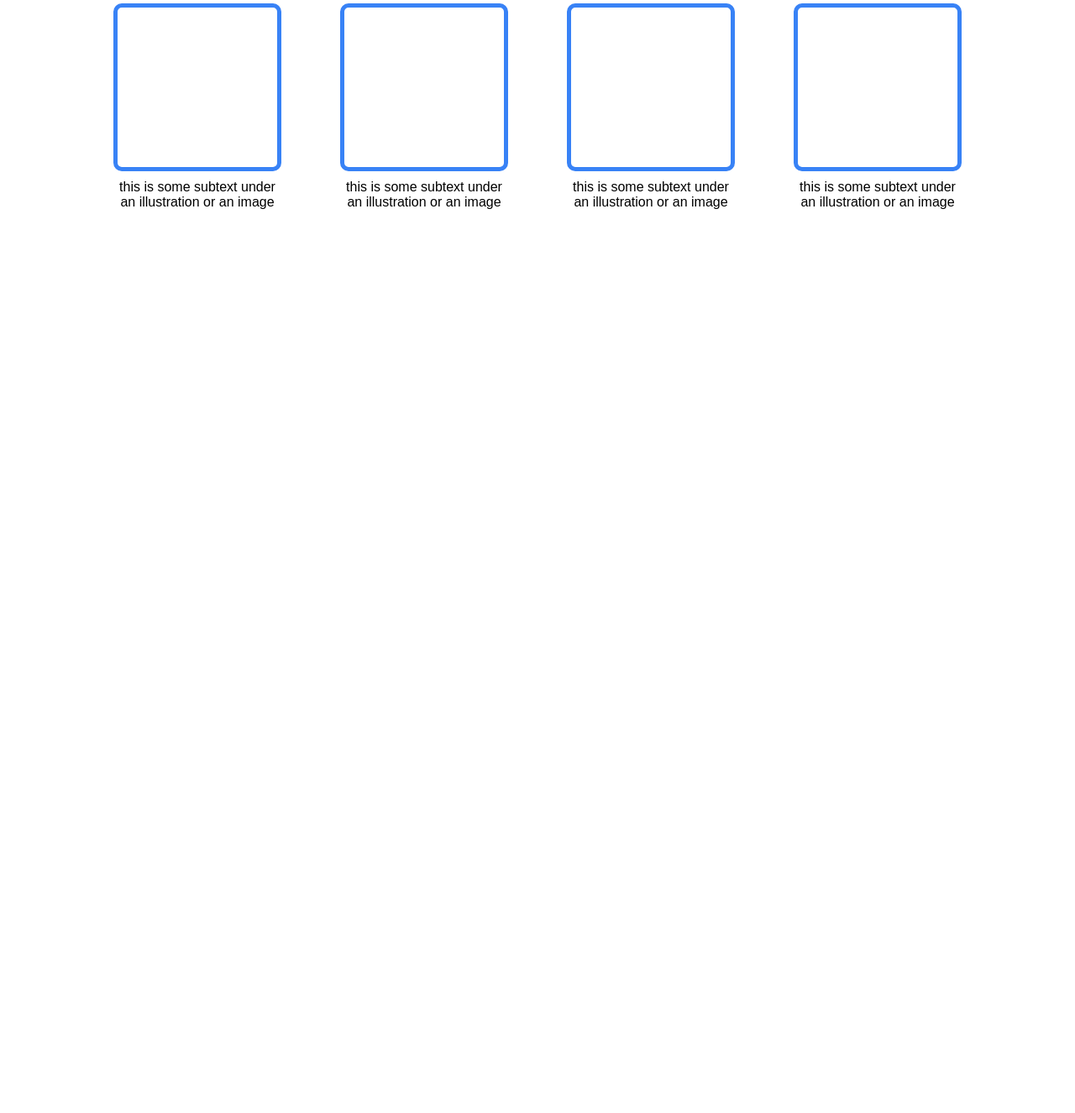
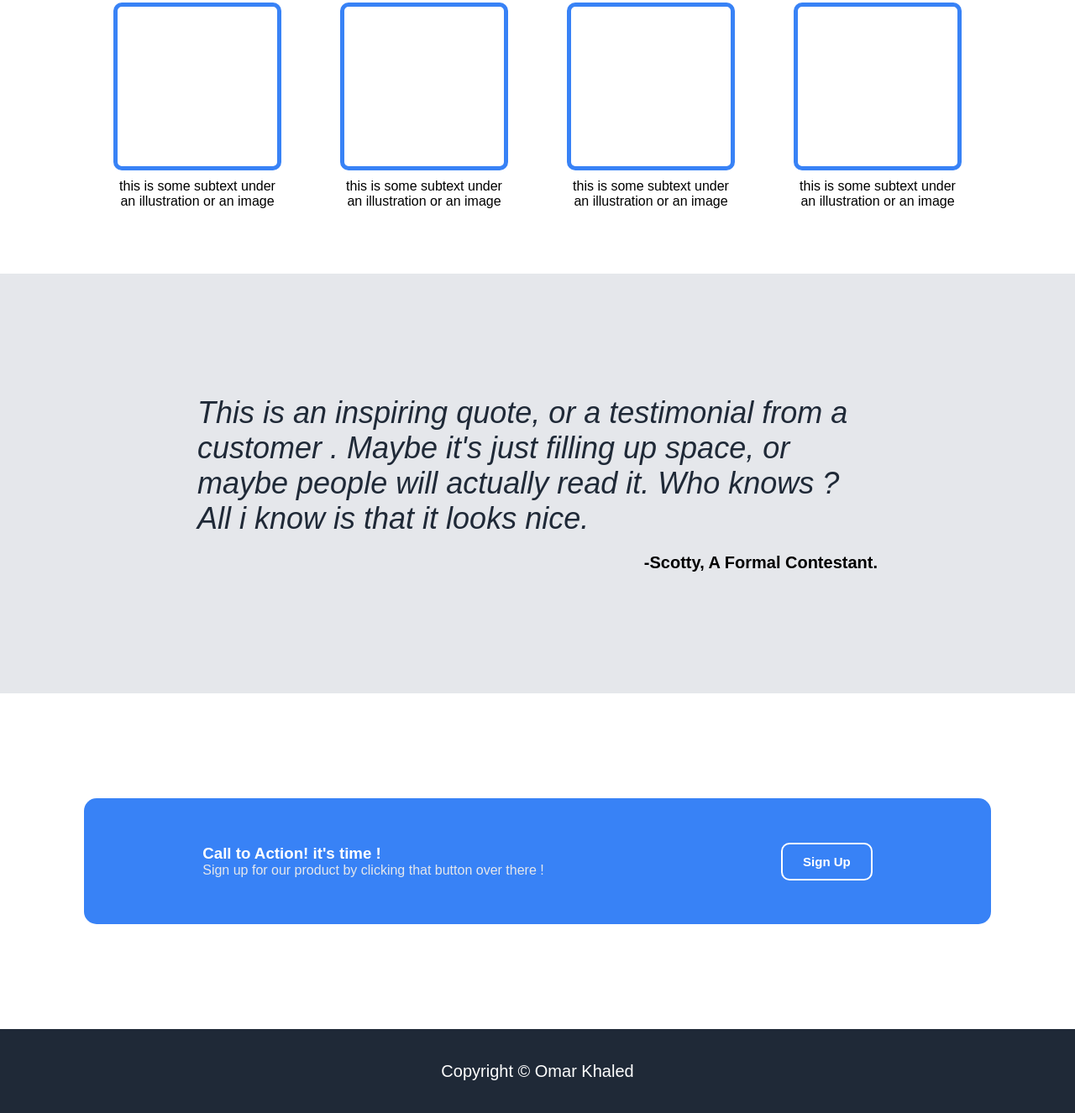
Before and after one commit to Omarkhaledkamal/landing_page, a plain HTML site: page index.html in a window 1280 px wide. Shown: the part 742-2068 px from the top of the page at 84% size. Before the commit the page ends 1068 px from the top, so only its background shows below. Drawn offline with Linux system fonts and the light colour scheme.

Commit message:
finally done ! :)
finished the remaining sections , it was a good one !

```diff
--- a/css/style.css
+++ b/css/style.css
@@ -61,7 +61,10 @@ a {
 
 .one,
 header,
-.two {
+.two,
+.three,
+.four,
+.five {
   display: flex;
   justify-content: center;
   align-items: center;
@@ -83,6 +86,7 @@ section {
   display: flex;
   width: 1120px;
   padding: 20px;
+  height: 500px;
 }
 
 .one {
@@ -131,19 +135,21 @@ section {
   color: #f9faf8;
   align-self: flex-start;
   font-size: 15px;
+  flex-shrink: 0;
 }
 
 .two section{
   display: flex;
   flex-direction: column;
-  height: 500px;
   justify-content: space-evenly;
   align-items: center;
   text-align: center;
 }
 
 .two .heading {
-  font-size: 40px;
+  font-size: 36px;
+  color: #1f2937;
+  font-weight: 800;
 }
 
 .two .container {
@@ -167,3 +173,81 @@ section {
   align-items: center;
   width: 200px;
 }
+
+.three {
+  background-color: #e5e7eb;
+}
+
+.three section {
+  display: flex;
+  flex-direction: column;
+  justify-content: center;
+  align-items: center;
+  gap: 20px;
+}
+
+.three section .quote {
+  font-size : 36px;
+  font-weight: 100;
+  font-style: italic;
+  color: #1f2937;
+  width: 75%;
+}
+
+.three section .quoter {
+  font-weight: bold;
+  font-size: 20px;
+  width: 75%;
+  text-align: end;
+}
+
+.four section {
+  align-items: center;
+  justify-content: center;
+  height: 400px;
+}
+
+.four .container {
+  background-color: #3882f6;
+  width: 100%;
+  display: flex;
+  height: 150px;
+  border-radius: 15px;
+  justify-content: space-around;
+  align-items: center;
+}
+
+.four .container h3,
+.four .container button {
+  color: white;
+}
+
+.four .container button {
+  background-color: #3882f6;
+  border: 2px solid white;
+  border-radius: 10px;
+  padding: 12px 24px;
+  font-size: 15px;
+  font-weight: bold;
+  flex-shrink: 0;
+}
+
+.four .container p {
+  color: #e5e7eb;
+}
+
+.five {
+  background-color: #1f2937;
+  margin-top: auto;
+  height: 100px;
+}
+
+.five footer {
+  width: 1120px;
+  padding: 20px;
+  color: white;
+  font-size: 20px;
+  display: flex;
+  justify-content: center;
+  align-items: center;
+}
--- a/index.html
+++ b/index.html
@@ -6,7 +6,7 @@
   <title>Landing Page</title>
   <link rel="preconnect" href="https://fonts.googleapis.com">
   <link rel="preconnect" href="https://fonts.gstatic.com" crossorigin>
-  <link href="https://fonts.googleapis.com/css2?family=Roboto:wght@100;400;700;900&display=swap" rel="stylesheet">
+  <link href="https://fonts.googleapis.com/css2?family=Roboto:ital,wght@0,100;0,300;0,400;0,500;0,700;0,900;1,100;1,300;1,400;1,500;1,700;1,900&display=swap" rel="stylesheet">
   <link rel="stylesheet" href="./css/style.css">
 </head>
 <body>
@@ -65,5 +65,33 @@
       </div>
     </section>
   </div>
+  <div class="three">
+    <section>
+      <p class="quote">
+        This is an inspiring quote, or a testimonial from a customer
+        . Maybe it's just filling up space, or maybe people will actually read it.
+        Who knows ? All i know is that it looks nice.
+      </p>
+      <p class="quoter">
+        -Scotty, A Formal Contestant.
+      </p>
+    </section>
+  </div>
+  <div class="four">
+    <section>
+      <div class="container">
+        <div class="text">
+          <h3>Call to Action! it's time !</h3>
+          <p>Sign up for our product by clicking that button over there !</p>
+        </div>
+        <div class="button">
+          <button>Sign Up</button>
+        </div>
+      </div>
+    </section>
+  </div>
+  <div class="five">
+    <footer>Copyright &#169 Omar Khaled</footer>
+  </div>
 </body>
 </html>
```
